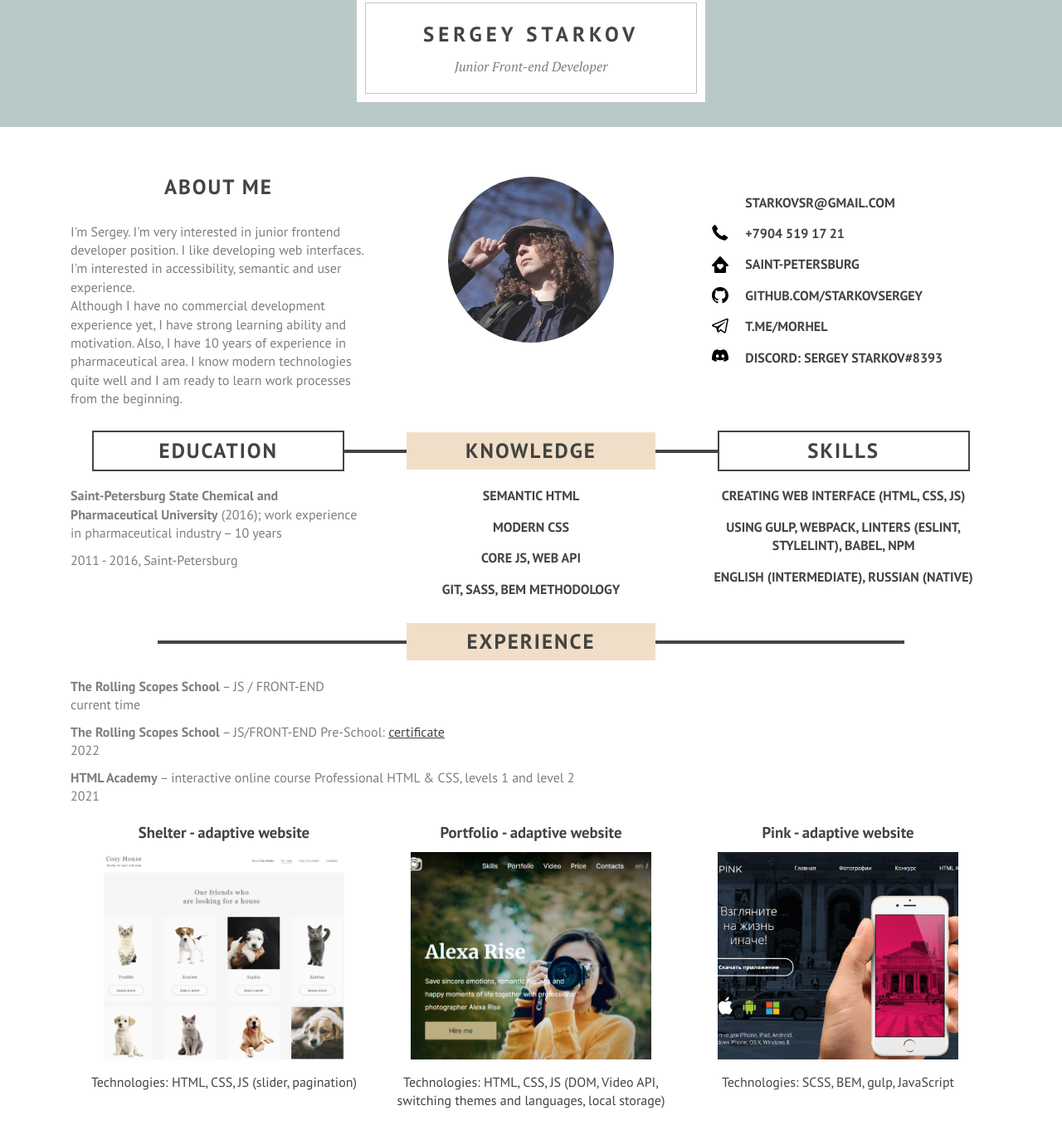
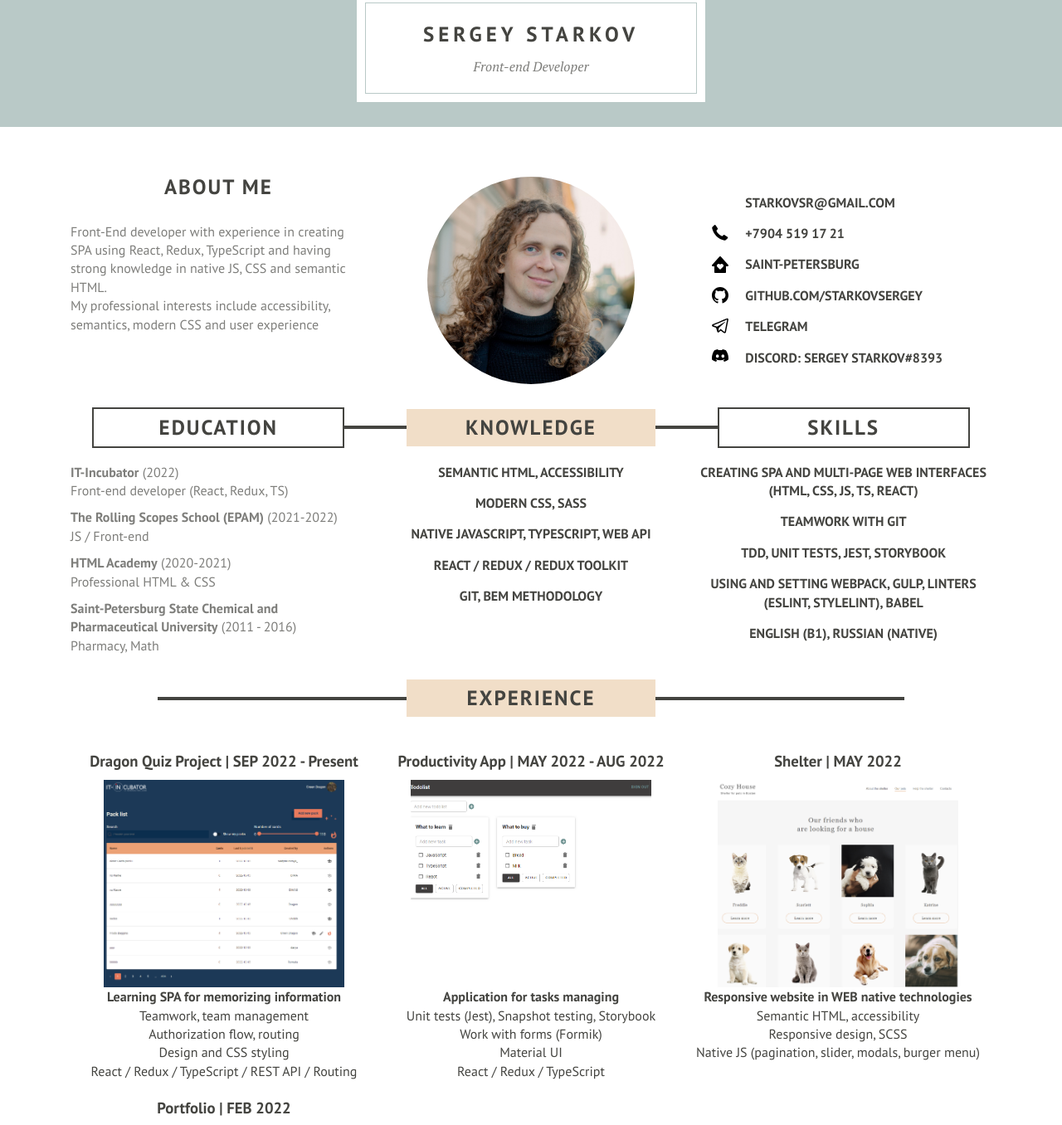
Before and after one commit to StarkovSergey/StarkovSergey, a website with bundled scripts: page src/index.html in a window 1280 px wide. Shown: the part 112-1468 px from the top of the page at 83% size. Built offline with nearby package versions, Linux system fonts and the light colour scheme; files whose address does not match are found by name.

Commit message:
feat: updated CV [14.10.2022]

```diff
--- a/src/index.html
+++ b/src/index.html
@@ -48,7 +48,7 @@
         </nav>
         <div class="header__title-box">
           <h1 class="header__title">Sergey Starkov</h1>
-          <p class="header__subtitle">Junior Front-end Developer</p>
+          <p class="header__subtitle">Front-end Developer</p>
         </div>
       </div>
     </header>
@@ -57,18 +57,16 @@
       <section class="section about" id="about">
         <h2 class="section__title">About me</h2>
         <p class="section__text">
-          I'm Sergey. I'm very interested in junior frontend developer position. I
-          like developing web interfaces. I'm interested in accessibility,
-          semantic and user experience.
-          <br />
-          Although I have no commercial development experience yet, I have
-          strong learning ability and motivation. Also, I have 10 years of
-          experience in pharmaceutical area. I know modern technologies quite
-          well and I am ready to learn work processes from the beginning.
+          Front-End developer with experience in creating SPA using React,
+          Redux, TypeScript and having strong knowledge in native JS, CSS and
+          semantic HTML.
+          <br>
+          My professional interests include accessibility,
+          semantics, modern CSS and user experience
         </p>
       </section>
       <div class="photo">
-        <img src="img/photo.jpg" alt="Starkov Sergey photo" />
+        <img src="img/photo-2.jpg" alt="Starkov Sergey photo" />
       </div>
 
       <section class="section contacts" id="contacts">
@@ -90,7 +88,7 @@
             >
           </li>
           <li class="contacts__item contacts__item--telegram section__item">
-            <a href="t.me/Morhel">t.me/Morhel</a>
+            <a href="https://t.me/winter_song">telegram</a>
           </li>
           <li class="contacts__item contacts__item--discord section__item">
             Discord: Sergey Starkov#8393
@@ -101,23 +99,46 @@
       <section class="section education" id="education">
         <h2 class="section__title section__title--border">Education</h2>
         <p class="section__text">
+          <strong>IT-Incubator</strong>
+          (2022)
+          <br>
+          Front-end developer (React, Redux, TS)
+        </p>
+
+        <p class="section__text">
+          <strong>The Rolling Scopes School (EPAM)</strong>
+          (2021-2022)
+          <br>
+          JS / Front-end
+        </p>
+
+        <p class="section__text">
+          <strong>HTML Academy</strong>
+          (2020-2021)
+          <br>
+          Professional HTML & CSS
+        </p>
+
+        <p class="section__text">
           <strong
             >Saint-Petersburg State Chemical and Pharmaceutical
             University</strong
           >
-          (2016); work experience in pharmaceutical industry – 10 years
+          (2011 - 2016)
+          <br>
+          Pharmacy, Math
         </p>
-        <p class="section__text">2011 - 2016, Saint-Petersburg</p>
       </section>
 
       <section class="section knowledge" id="knowledge">
         <h2 class="section__title section__title--bg">Knowledge</h2>
         <ul class="section__list knowledge__list">
-          <li class="section__item knowledge__item">Semantic HTML</li>
-          <li class="section__item knowledge__item">modern CSS</li>
-          <li class="section__item knowledge__item">Core JS, Web API</li>
+          <li class="section__item knowledge__item">Semantic HTML, accessibility</li>
+          <li class="section__item knowledge__item">modern CSS, SASS</li>
+          <li class="section__item knowledge__item">Native JavaScript, TypeScript, Web API</li>
+          <li class="section__item knowledge__item">React / Redux / Redux Toolkit</li>
           <li class="section__item knowledge__item">
-            GIT, SASS, BEM methodology
+            GIT, BEM methodology
           </li>
         </ul>
       </section>
@@ -126,49 +147,89 @@
         <h2 class="section__title section__title--border">Skills</h2>
         <ul class="section__list skills__list">
           <li class="section__item skills__item">
-            creating web interface (HTML, CSS, JS)
+            creating SPA and Multi-Page web interfaces (HTML, CSS, JS, TS, React)
           </li>
           <li class="section__item skills__item">
-            Using gulp, webpack, linters (ESLint, Stylelint), Babel, npm
+            Teamwork with Git
           </li>
           <li class="section__item skills__item">
-            English (intermediate), Russian (native)
+            TDD, unit tests, Jest, Storybook
+          </li>
+          <li class="section__item skills__item">
+            Using and setting Webpack, Gulp, linters (ESLint, Stylelint), Babel
+          </li>
+          <li class="section__item skills__item">
+            English (B1), Russian (native)
           </li>
         </ul>
       </section>
 
       <section class="section experience" id="experience">
         <h2 class="section__title section__title--central">Experience</h2>
-        <p class="section__text">
-          <b>The Rolling Scopes School</b> – JS / FRONT-END
-          <br />current time
-        </p>
-
-        <p class="section__text">
-          <b>The Rolling Scopes School</b> – JS/FRONT-END Pre-School:
-          <a
-            class="section__link"
-            target="blanket"
-            href="https://app.rs.school/certificate/ixap70s5"
-            >certificate</a
-          >
-          <br />2022
-        </p>
-
-        <p class="section__text">
-          <b>HTML Academy</b> – interactive online course Professional HTML &
-          CSS, levels 1 and level 2 <br />2021
-        </p>
-
         <div class="projects">
           <ul class="projects__list">
+
+            <li class="projects__item">
+              <a
+                class="projects__link"
+                href="https://github.com/StarkovSergey/dragon-quiz-project"
+                target="_blank"
+              >
+                <h3 class="projects__title">Dragon Quiz Project | SEP 2022 - Present</h3>
+                <div class="projects__image">
+                  <img
+                    width="290"
+                    height="250"
+                    src="img/dragon-quiz-project.png"
+                    alt="shelter project"
+                  />
+                </div>
+              </a>
+              <b class="projects__text">
+                Learning SPA for memorizing information
+              </b>
+              <ul>
+                <li>Teamwork, team management</li>
+                <li>Authorization flow, routing</li>
+                <li>Design and CSS styling</li>
+                <li>React / Redux / TypeScript / REST API / Routing</li>
+              </ul>
+            </li>
+
+            <li class="projects__item">
+              <a
+                class="projects__link"
+                href="https://github.com/StarkovSergey/todolist"
+                target="_blank"
+              >
+                <h3 class="projects__title">Productivity App | MAY 2022 - AUG 2022</h3>
+                <div class="projects__image">
+                  <img
+                    width="290"
+                    height="250"
+                    src="img/todolist-project.png"
+                    alt="shelter project"
+                  />
+                </div>
+              </a>
+              <b class="projects__text">
+                Application for tasks managing
+              </b>
+              <ul>
+                <li>Unit tests (Jest), Snapshot testing, Storybook</li>
+                <li>Work with forms (Formik)</li>
+                <li>Material UI</li>
+                <li>React / Redux / TypeScript</li>
+              </ul>
+            </li>
+
             <li class="projects__item">
               <a
                 class="projects__link"
                 href="https://starkovsergey.github.io/shelter/shelter/"
                 target="_blank"
               >
-                <h3 class="projects__title">Shelter - adaptive website</h3>
+                <h3 class="projects__title">Shelter | MAY 2022</h3>
                 <div class="projects__image">
                   <img
                     width="290"
@@ -178,11 +239,15 @@
                   />
                 </div>
               </a>
-              <p class="projects__text">
-                Technologies: HTML, CSS, JS (slider, pagination)
-              </p>
+              <b class="projects__text">
+                Responsive website in WEB native technologies
+              </b>
+              <ul>
+                <li>Semantic HTML, accessibility</li>
+                <li>Responsive design, SCSS</li>
+                <li>Native JS (pagination, slider, modals, burger menu)</li>
+              </ul>
             </li>
-
 
             <li class="projects__item">
               <a
@@ -190,7 +255,7 @@
                 href="https://github.com/StarkovSergey/portfolio-project"
                 target="_blank"
               >
-                <h3 class="projects__title">Portfolio - adaptive website</h3>
+                <h3 class="projects__title">Portfolio | FEB 2022</h3>
                 <div class="projects__image">
                   <img
                     width="290"
@@ -206,35 +271,14 @@
               </p>
             </li>
 
-            <li class="projects__item">
-              <a
-                class="projects__link"
-                href="https://github.com/StarkovSergey/pink-2021"
-                target="_blank"
-              >
-                <h3 class="projects__title">Pink - adaptive website</h3>
-                <div class="projects__image">
-                  <img
-                    width="290"
-                    height="250"
-                    src="img/pink-project.png"
-                    alt=""
-                  />
-                </div>
-              </a>
-              <p class="projects__text">
-                Technologies: SCSS, BEM, gulp, JavaScript
-              </p>
-            </li>
-
-            <li class="projects__item">
+            <!-- <li class="projects__item">
               <a
                 class="projects__link"
                 href="https://github.com/StarkovSergey/snake-game"
                 target="_blank"
               >
                 <h3 class="projects__title">
-                  Snake game - simple browser game
+                  Snake game | FEB 2022
                 </h3>
                 <div class="projects__image">
                   <img
@@ -249,6 +293,27 @@
                 Technologies: JS (requestAnimationFrame, local storage)
               </p>
             </li>
+
+            <li class="projects__item">
+              <a
+                class="projects__link"
+                href="https://github.com/StarkovSergey/pink-2021"
+                target="_blank"
+              >
+                <h3 class="projects__title">Pink | 2021 </h3>
+                <div class="projects__image">
+                  <img
+                    width="290"
+                    height="250"
+                    src="img/pink-project.png"
+                    alt=""
+                  />
+                </div>
+              </a>
+              <p class="projects__text">
+                Technologies: SCSS, BEM, gulp, JavaScript
+              </p>
+            </li> -->
           </ul>
         </div>
 
--- a/src/scss/blocks/photo.scss
+++ b/src/scss/blocks/photo.scss
@@ -1,7 +1,7 @@
 .photo {
   position: relative;
-  width: 200px;
-  height: 200px;
+  width: 250px;
+  height: 250px;
   margin: 0 auto;
   margin-top: 10px;
   border-radius: 50%;
@@ -22,6 +22,7 @@
 .photo img {
   position: absolute;
   object-fit: cover;
+  bottom: 0;
   width: 120%;
   height: 120%;
 }
```
Also changed, not shown: docs/index.html (+135 -70 lines), docs/css/style.css, docs/css/style.min.css, docs/img/2022-05-13_20-40-14.png (deleted), docs/img/dragon-quiz-project.png (added), docs/img/photo-2.jpg (added), docs/img/todolist-project.png (added), src/img/dragon-quiz-project.png (added), src/img/photo-2.jpg (added), src/img/todolist-project.png (added).
